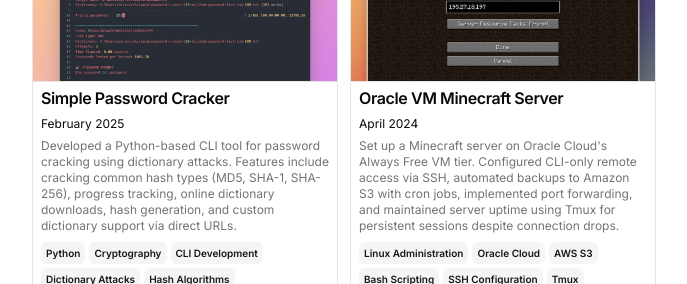
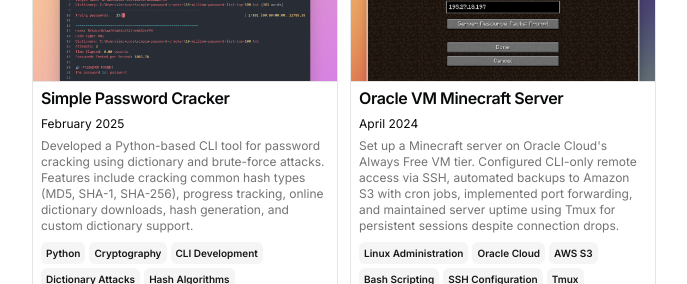
Before and after one commit to leo-mathurin/portfolio, a Next.js app: page / in a window 1280 px wide. Shown: the part 1600-1884 px from the top of the page, without its empty margins (296-983 px from the left). Built offline with nearby package versions, Linux system fonts and the light colour scheme.

Commit message:
added bruteforce attacks to the password cracker project's description

```diff
--- a/src/data/resume.tsx
+++ b/src/data/resume.tsx
@@ -231,8 +231,8 @@ export const DATA = {
       dates: "February 2025",
       active: true,
       description: {
-        en: "Developed a Python-based CLI tool for password cracking using dictionary attacks. Features include cracking common hash types (MD5, SHA-1, SHA-256), progress tracking, online dictionary downloads, hash generation, and custom dictionary support via direct URLs.",
-        fr: "Développement d'un outil CLI en Python pour le craquage de mots de passe par dictionnaire. Supporte les principaux algorithmes de hachage, avec suivi de progression et téléchargement de dictionnaires."
+        en: "Developed a Python-based CLI tool for password cracking using dictionary and brute-force attacks. Features include cracking common hash types (MD5, SHA-1, SHA-256), progress tracking, online dictionary downloads, hash generation, and custom dictionary support.",
+        fr: "Développement d'un outil CLI en Python pour le craquage de mots de passe par dictionnaire et force brute. Supporte les principaux algorithmes de hachage, avec suivi de progression et téléchargement de dictionnaires."
       },
       technologies: [
         { en: "Python", fr: "Python" },
```
